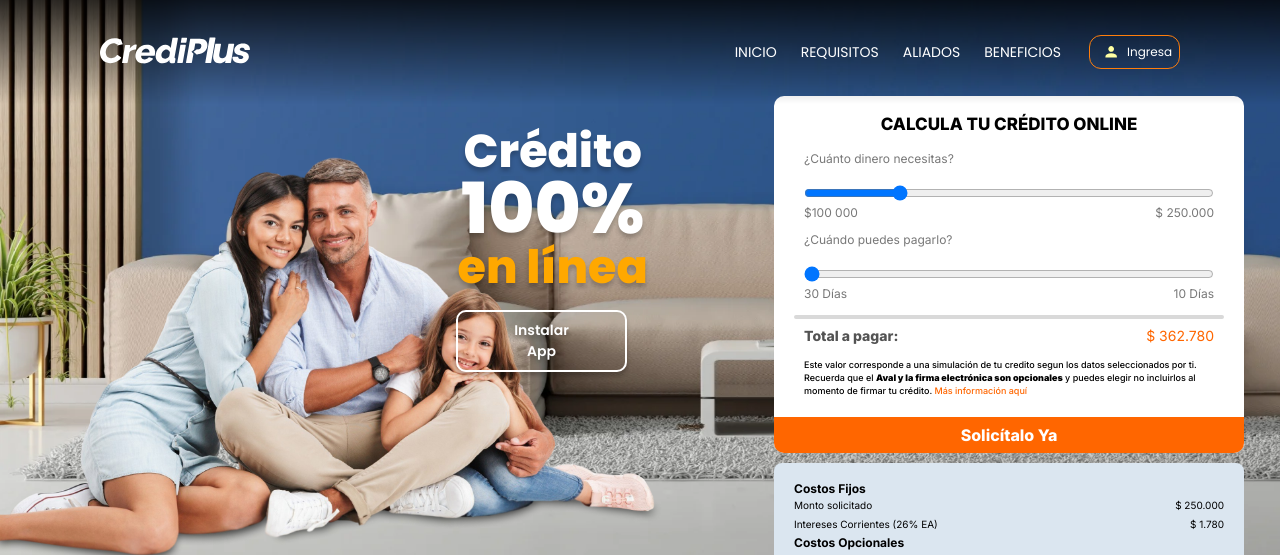
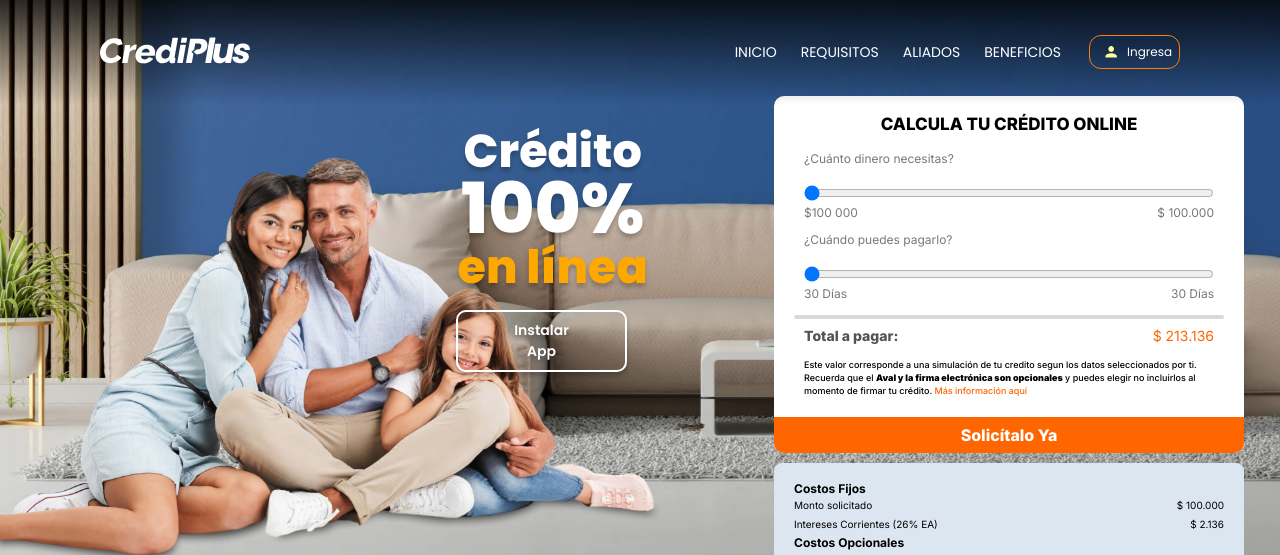
Before and after one commit to GrupoSATDev/CrediPlus_Webpage, a Next.js app: page / in a window 1280 px wide. Shown: the top 555 px of the page. Built offline with nearby package versions, Linux system fonts and the light colour scheme.

Commit message:
Update index.jsx

```diff
--- a/components/Simulation/index.jsx
+++ b/components/Simulation/index.jsx
@@ -2,8 +2,8 @@ import React, { useState } from "react";
 import styles from "./simulation.module.scss";
 
 const Simulation = () => {
-  const [amount, setAmount] = useState(250000);
-  const [days, setDays] = useState(10);
+  const [amount, setAmount] = useState(100000);
+  const [days, setDays] = useState(30);
   const interestRate = 0.26; // Ejemplo: 2.75% EA
   const documentCost = 25000; // Tarjeta membresía
 
```
